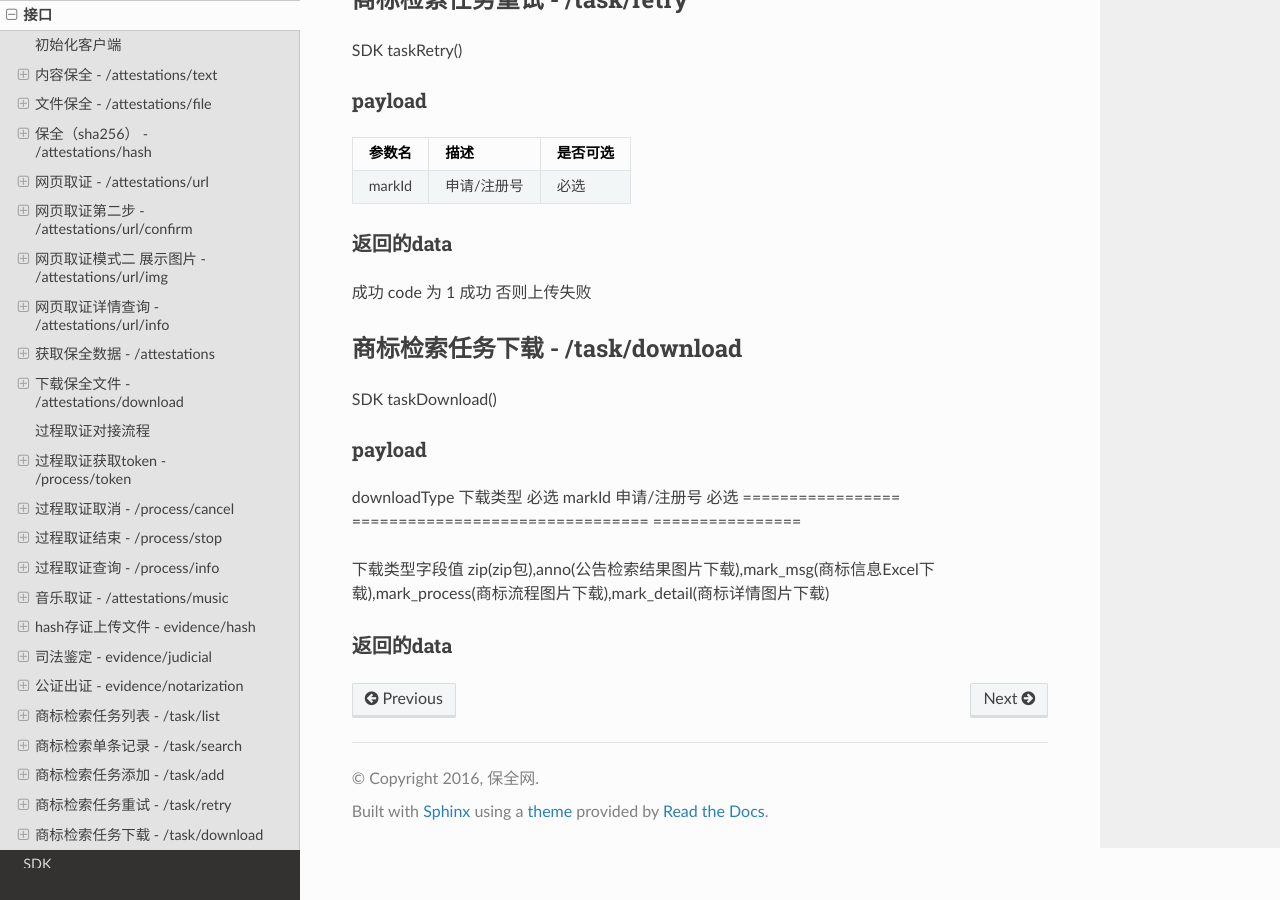
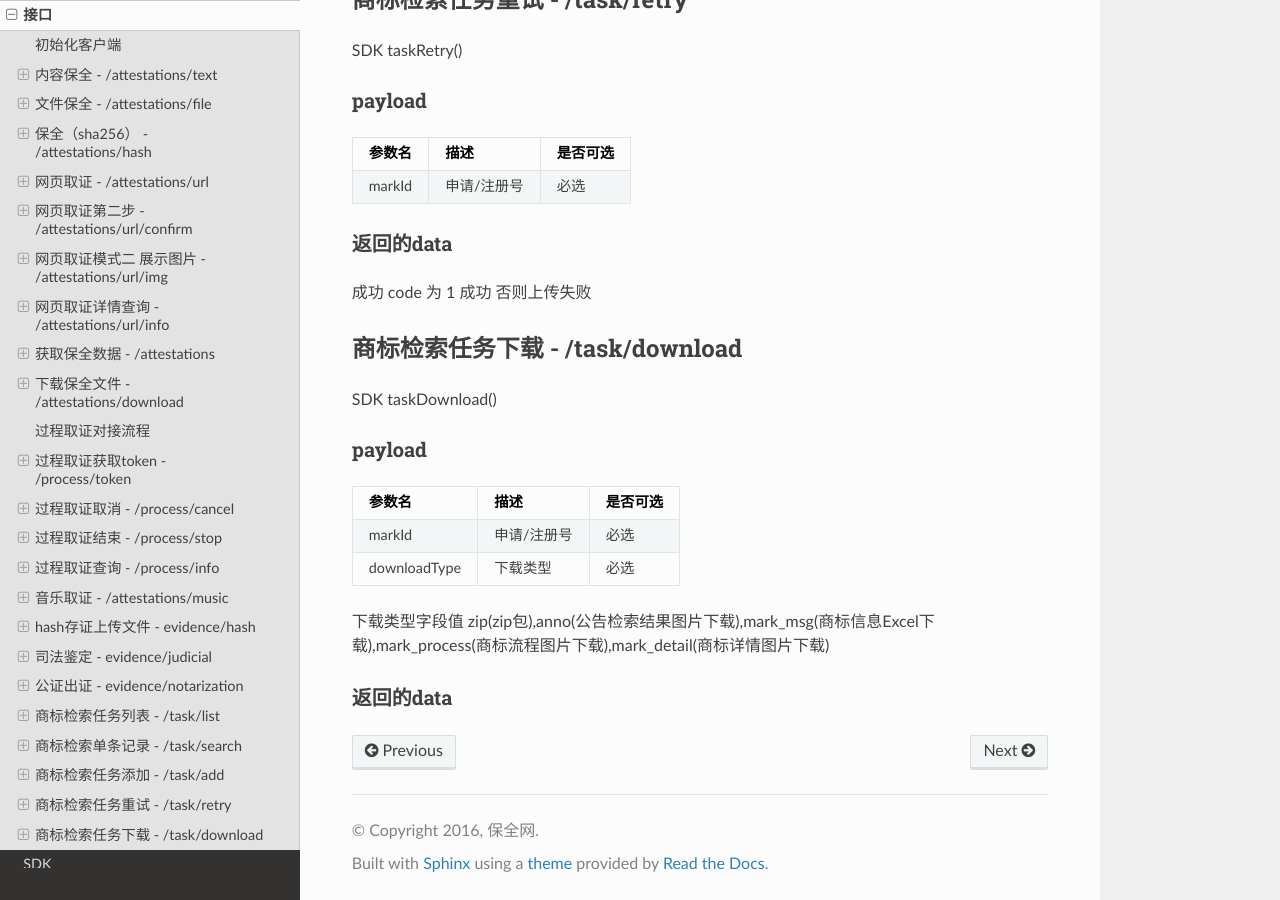
Before and after one commit to baoquan-hq/peacock-doc, a Sphinx documentation site: the page built from docs/api.rst, in a window 1280 px wide and 900 px high, scrolled down 12688 px. Built offline with Sphinx 7.4.7 and the Read the Docs theme 2.0.0, drawn with Linux system fonts in a browser that asks for light colours.

Commit message:
修改商标接口文档

```diff
--- a/docs/api.rst
+++ b/docs/api.rst
@@ -624,12 +624,13 @@ SDK taskDownload()
 payload
 ^^^^^^^^^^^^^^^
 
-=================  ================================= ================
+=================  ================================ ================
 参数名 				描述                             是否可选
 =================  ================================ ================
-downloadType            下载类型                          必选
-markId                  申请/注册号                       必选
+markId             申请/注册号                            必选
+downloadType        下载类型                            必选
 =================  ================================ ================
+
 
 下载类型字段值
 zip(zip包),anno(公告检索结果图片下载),mark_msg(商标信息Excel下载),mark_process(商标流程图片下载),mark_detail(商标详情图片下载)
```
